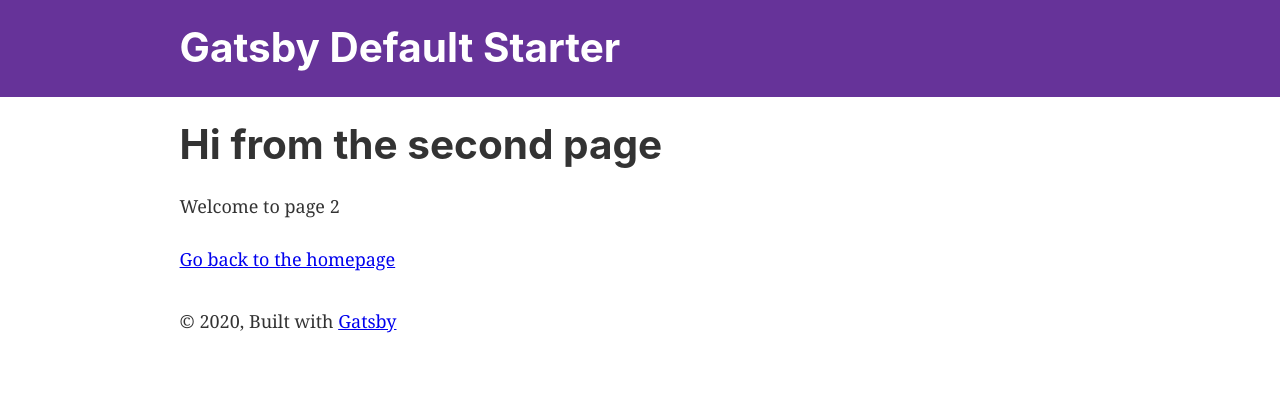
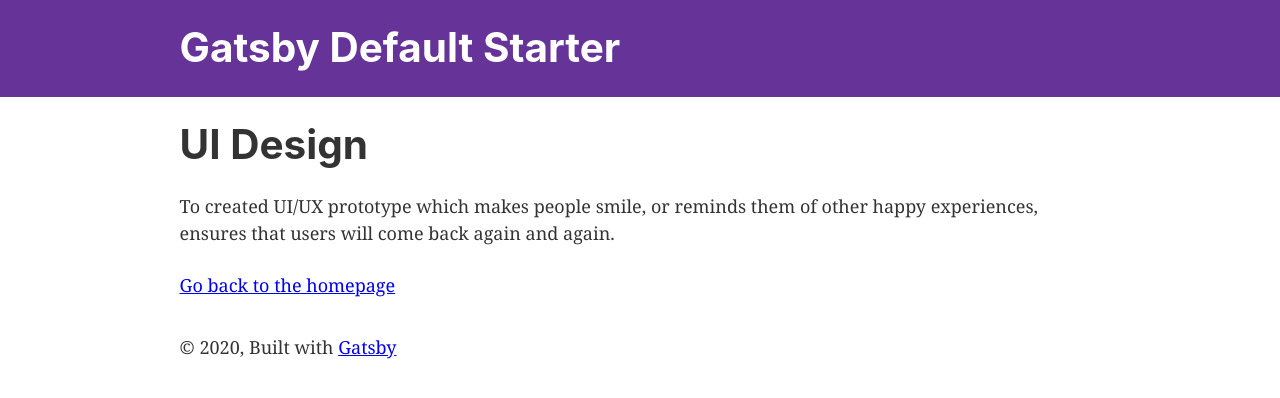
Before and after one commit to shaz-syed/shaz-syed-design, a Gatsby site: page /page-2 in a window 1280 px wide. Built offline with nearby package versions, Linux system fonts and the light colour scheme; Gatsby itself is replaced by a stand-in of ours.

Commit message:
Update page-2.js

```diff
--- a/src/pages/page-2.js
+++ b/src/pages/page-2.js
@@ -7,8 +7,8 @@ import SEO from "../components/seo"
 const SecondPage = () => (
   <Layout>
     <SEO title="Page two" />
-    <h1>Hi from the second page</h1>
-    <p>Welcome to page 2</p>
+    <h1>UI Design</h1>
+    <p>To created UI/UX prototype which makes people smile, or reminds them of other happy experiences, ensures that users will come back again and again.</p>
     <Link to="/">Go back to the homepage</Link>
   </Layout>
 )
```
